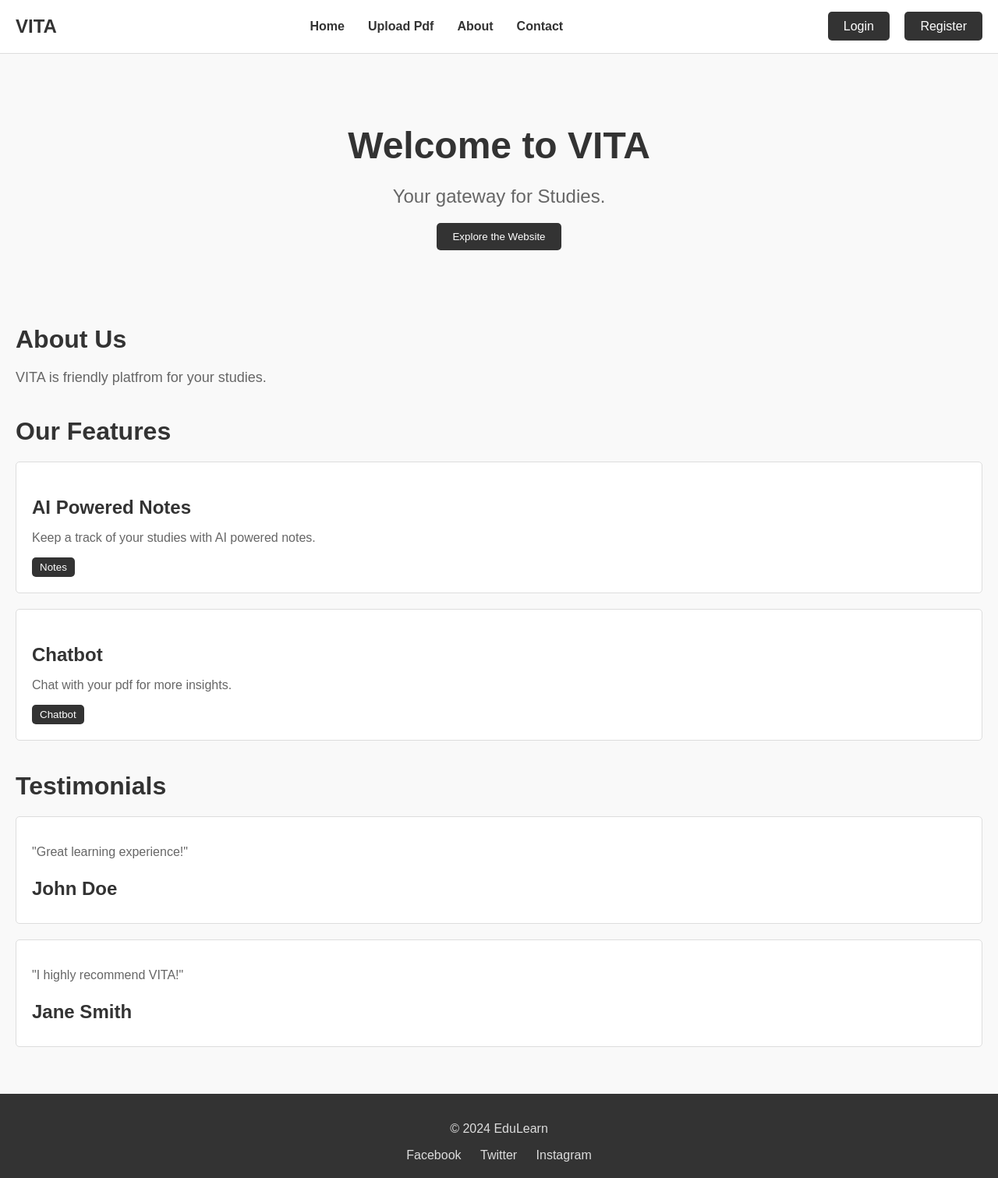
After one commit to RiteshYennuwar/VITA, a Flask app: page / in a window 1280 px wide. The commit adds this page. Shown: the whole page at 78% size. Run offline with Flask 3, Linux system fonts and the light colour scheme; parts of the project's set-up code (start-up, migrations or seed data) failed here and were passed over; some libraries are stand-ins or nearby versions.

Commit message:
added css

```diff
--- a/Web_application/app.py
+++ b/Web_application/app.py
@@ -31,6 +31,9 @@ def load_user(user_id):
     print("User not found")
     return None
 
+@app.route('/')
+def home():
+    return render_template('home.html')
 @app.route('/register', methods=['GET', 'POST'])
 def register():
     if request.method == 'POST':
--- /dev/null
+++ b/Web_application/static/styles.css
@@ -0,0 +1,193 @@
+body {
+    font-family: Arial, sans-serif;
+    margin: 0;
+    padding: 0;
+    color: #333333;
+    background-color: #f9f9f9;
+}
+
+header {
+    display: flex;
+    justify-content: space-between;
+    align-items: center;
+    padding: 20px;
+    background-color: #ffffff;
+    border-bottom: 1px solid #dddddd;
+}
+
+.logo {
+    font-size: 24px;
+    font-weight: bold;
+}
+
+nav ul {
+    list-style: none;
+    display: flex;
+    margin: 0;
+    padding: 0;
+}
+
+nav ul li {
+    margin: 0 15px;
+}
+
+nav ul li a {
+    text-decoration: none;
+    color: #333333;
+    font-weight: bold;
+}
+
+.auth-buttons a {
+    margin-left: 15px;
+    text-decoration: none;
+    color: #ffffff;
+    background-color: #333333;
+    padding: 10px 20px;
+    border-radius: 5px;
+}
+
+.hero {
+    text-align: center;
+    padding: 50px 20px;
+    background-color: #f9f9f9;
+}
+
+.hero h1 {
+    font-size: 48px;
+    margin-bottom: 20px;
+    color: #333333;
+}
+
+.hero p {
+    font-size: 24px;
+    margin-bottom: 20px;
+    color: #666666;
+}
+
+.hero .cta {
+    background-color: #333333;
+    color: #ffffff;
+    padding: 10px 20px;
+    border: none;
+    border-radius: 5px;
+    cursor: pointer;
+}
+
+main {
+    padding: 20px;
+}
+
+.introduction, .courses, .testimonials {
+    margin-bottom: 40px;
+}
+
+.introduction h2, .courses h2, .testimonials h2 {
+    font-size: 32px;
+    margin-bottom: 20px;
+    color: #333333;
+}
+
+.introduction p {
+    font-size: 18px;
+    color: #666666;
+}
+
+.introduction img {
+    max-width: 100%;
+    height: auto;
+    margin-top: 20px;
+}
+
+.course-card, .testimonial-card {
+    border: 1px solid #dddddd;
+    padding: 20px;
+    margin-bottom: 20px;
+    border-radius: 5px;
+    background-color: #ffffff;
+}
+
+.course-card h3, .testimonial-card h3 {
+    font-size: 24px;
+    margin-bottom: 10px;
+    color: #333333;
+}
+
+.course-card p, .testimonial-card p {
+    color: #666666;
+}
+
+.course-card .enroll, .testimonial-card .enroll {
+    background-color: #333333;
+    color: #ffffff;
+    padding: 5px 10px;
+    border: none;
+    border-radius: 5px;
+    cursor: pointer;
+}
+
+footer {
+    background-color: #333333;
+    color: #dddddd;
+    text-align: center;
+    padding: 20px;
+}
+
+footer .social-media {
+    margin-top: 10px;
+}
+
+footer .social-media a {
+    color: #dddddd;
+    margin: 0 10px;
+    text-decoration: none;
+}
+
+.form-container {
+    width: 100%;
+    max-width: 400px;
+    margin: 50px auto;
+    padding: 20px;
+    border: 1px solid #dddddd;
+    border-radius: 5px;
+    background-color: #ffffff;
+}
+
+.form-container h2 {
+    margin-bottom: 20px;
+    color: #333333;
+}
+
+.form-container label {
+    display: block;
+    margin-bottom: 5px;
+    color: #333333;
+}
+
+.form-container input {
+    width: 100%;
+    padding: 10px;
+    margin-bottom: 20px;
+    border: 1px solid #cccccc;
+    border-radius: 5px;
+    background-color: #f9f9f9;
+}
+
+.form-container button {
+    width: 100%;
+    padding: 10px;
+    border: none;
+    border-radius: 5px;
+    background-color: #333333;
+    color: #ffffff;
+    cursor: pointer;
+}
+
+.form-container p {
+    text-align: center;
+    color: #666666;
+}
+
+.form-container p a {
+    color: #333333;
+    text-decoration: none;
+}
--- a/Web_application/templates/base.html
+++ b/Web_application/templates/base.html
@@ -2,8 +2,24 @@
 <html>
 <head>
     <title>{% block title %}{% endblock %}</title>
+    <link rel="stylesheet" href="{{ url_for('static', filename='styles.css') }}">
 </head>
 <body>
+    <header>
+        <div class="logo">VITA</div>
+        <nav>
+            <ul>
+                <li><a href="#">Home</a></li>
+                <li><a href="{{ url_for('login') }}">Upload Pdf</a></li>
+                <li><a href="#">About</a></li>
+                <li><a href="#">Contact</a></li>
+            </ul>
+        </nav>
+        <div class="auth-buttons">
+            <a href="{{ url_for('login') }}" class="login">Login</a>
+            <a href="{{ url_for('register') }}" class="register">Register</a>
+        </div>
+    </header>
     {% with messages = get_flashed_messages(with_categories=true) %}
         {% if messages %}
             <ul class="flashes">
@@ -14,5 +30,13 @@
         {% endif %}
     {% endwith %}
     {% block content %}{% endblock %}
+    <footer>
+        <p>&copy; 2024 EduLearn</p>
+        <div class="social-media">
+            <a href="#">Facebook</a>
+            <a href="#">Twitter</a>
+            <a href="#">Instagram</a>
+        </div>
+    </footer>
 </body>
 </html>
--- /dev/null
+++ b/Web_application/templates/home.html
@@ -0,0 +1,42 @@
+{% extends "base.html" %}
+{% block title %}Home{% endblock %}
+{% block content %}
+
+<section class="hero">
+    <h1>Welcome to VITA</h1>
+    <p>Your gateway for Studies.</p>
+    <button class="cta">Explore the Website</button>
+</section>
+<main>
+    <section class="introduction">
+        <h2>About Us</h2>
+        <p>VITA is friendly platfrom for your studies.</p>
+        <!-- <img src="intro.png" alt="Introduction Image"> -->
+    </section>
+    <section class="courses">
+        <h2>Our Features</h2>
+        <div class="course-card">
+            <h3>AI Powered Notes</h3>
+            <p>Keep a track of your studies with AI powered notes.</p>
+            <button class="enroll">Notes</button>
+        </div>
+        <div class="course-card">
+            <h3>Chatbot</h3>
+            <p>Chat with your pdf for more insights.</p>
+            <button class="enroll">Chatbot</button>
+        </div>
+    </section>
+    <section class="testimonials">
+        <h2>Testimonials</h2>
+        <div class="testimonial-card">
+            <p>"Great learning experience!"</p>
+            <h3>John Doe</h3>
+        </div>
+        <div class="testimonial-card">
+            <p>"I highly recommend VITA!"</p>
+            <h3>Jane Smith</h3>
+        </div>
+    </section>
+</main>
+
+{% endblock %}
--- a/Web_application/templates/upload.html
+++ b/Web_application/templates/upload.html
@@ -1,7 +1,7 @@
 {% extends "base.html" %}
 {% block title %}Upload PDF{% endblock %}
 {% block content %}
-<h2>Upload PDF</h2>
+<div class="form-container">
 <form method="post" action="{{ url_for('upload') }}" enctype="multipart/form-data">
     <label for="file">Choose PDF:</label>
     <input type="file" id="file" name="file" accept="application/pdf" required><br><br>
@@ -9,4 +9,5 @@
 </form>
 <br>
 <a href="{{ url_for('logout') }}">Logout</a>
+</div>
 {% endblock %}
```
Also changed, not shown: Web_application/templates/index.html (deleted, +0 -13 lines), Web_application/templates/login.html (+14 -3 lines), Web_application/templates/register.html (+15 -3 lines), Web_application/static--old/index.css (renamed from Web_application/static/index.css), Web_application/static--old/index.html (renamed from Web_application/static/index.html), Web_application/static--old/login.css (renamed from Web_application/static/login.css), Web_application/static--old/login.html (renamed from Web_application/static/login.html), Web_application/static--old/register.css (renamed from Web_application/static/register.css), Web_application/static--old/register.html (renamed from Web_application/static/register.html), 4 other files.
